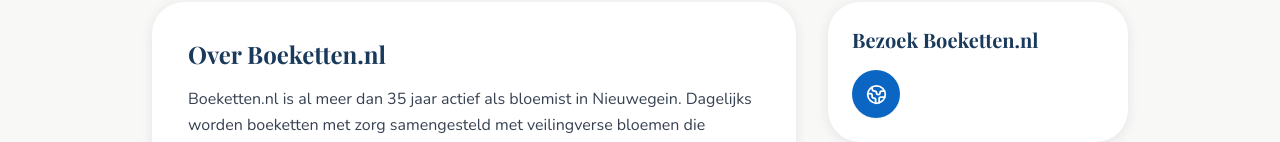
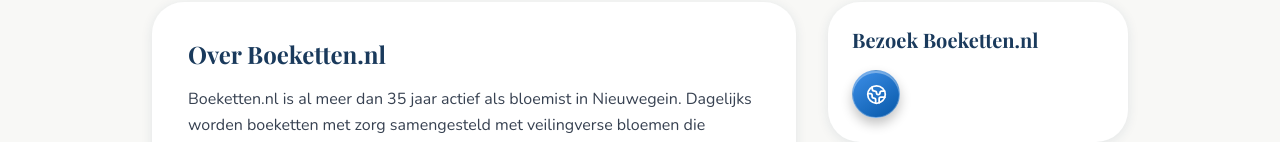
Before and after one commit to michielpetersenmp-cmd/bulldog-website, a Next.js app: page /donateurs/boeketten-nl in a window 1280 px wide. Shown: the part 473-615 px from the top of the page. Built offline with nearby package versions, Linux system fonts and the light colour scheme; no server answers; a web font is replaced by a local one.

Commit message:
Bedrijfsvrienden: social knoppen moderne 3D-look geven

```diff
--- a/src/app/donateurs/[slug]/page.tsx
+++ b/src/app/donateurs/[slug]/page.tsx
@@ -125,7 +125,7 @@ export default async function DonateurDetailPage({
                       rel="noopener noreferrer"
                       aria-label={`Website van ${donateur.naam}`}
                       title="Website"
-                      className="w-12 h-12 rounded-full bg-[#0A66C2] text-white flex items-center justify-center shadow-sm hover:scale-105 transition-transform"
+                      className="w-12 h-12 rounded-full bg-[linear-gradient(145deg,#3D8FE8,#0758A8)] text-white flex items-center justify-center border border-white/30 shadow-[inset_0_2px_0_rgba(255,255,255,0.35),0_6px_12px_rgba(0,0,0,0.24)] hover:-translate-y-0.5 hover:scale-105 active:translate-y-0 transition-all"
                     >
                       <Globe2 size={21} />
                     </a>
@@ -137,7 +137,7 @@ export default async function DonateurDetailPage({
                       rel="noopener noreferrer"
                       aria-label={`Facebook van ${donateur.naam}`}
                       title="Facebook"
-                      className="w-12 h-12 rounded-full bg-[#1877F2] text-white flex items-center justify-center shadow-sm hover:scale-105 transition-transform"
+                      className="w-12 h-12 rounded-full bg-[linear-gradient(145deg,#4F9BFF,#1466D8)] text-white flex items-center justify-center border border-white/30 shadow-[inset_0_2px_0_rgba(255,255,255,0.35),0_6px_12px_rgba(0,0,0,0.24)] hover:-translate-y-0.5 hover:scale-105 active:translate-y-0 transition-all"
                     >
                       <Facebook size={21} fill="currentColor" />
                     </a>
@@ -149,7 +149,7 @@ export default async function DonateurDetailPage({
                       rel="noopener noreferrer"
                       aria-label={`Instagram van ${donateur.naam}`}
                       title="Instagram"
-                      className="w-12 h-12 rounded-full bg-[linear-gradient(135deg,#833AB4,#FD1D1D,#FCAF45)] text-white flex items-center justify-center shadow-sm hover:scale-105 transition-transform"
+                      className="w-12 h-12 rounded-full bg-[linear-gradient(145deg,#A95BE0_0%,#F12B73_48%,#FFB44E_100%)] text-white flex items-center justify-center border border-white/30 shadow-[inset_0_2px_0_rgba(255,255,255,0.35),0_6px_12px_rgba(0,0,0,0.24)] hover:-translate-y-0.5 hover:scale-105 active:translate-y-0 transition-all"
                     >
                       <Instagram size={21} />
                     </a>
@@ -161,7 +161,7 @@ export default async function DonateurDetailPage({
                       rel="noopener noreferrer"
                       aria-label={`WhatsApp van ${donateur.naam}`}
                       title="WhatsApp"
-                      className="w-12 h-12 rounded-full bg-[#25D366] text-white flex items-center justify-center shadow-sm hover:scale-105 transition-transform"
+                      className="w-12 h-12 rounded-full bg-[linear-gradient(145deg,#55E783,#18B957)] text-white flex items-center justify-center border border-white/30 shadow-[inset_0_2px_0_rgba(255,255,255,0.35),0_6px_12px_rgba(0,0,0,0.24)] hover:-translate-y-0.5 hover:scale-105 active:translate-y-0 transition-all"
                     >
                       <MessageCircle size={21} fill="currentColor" />
                     </a>
```
